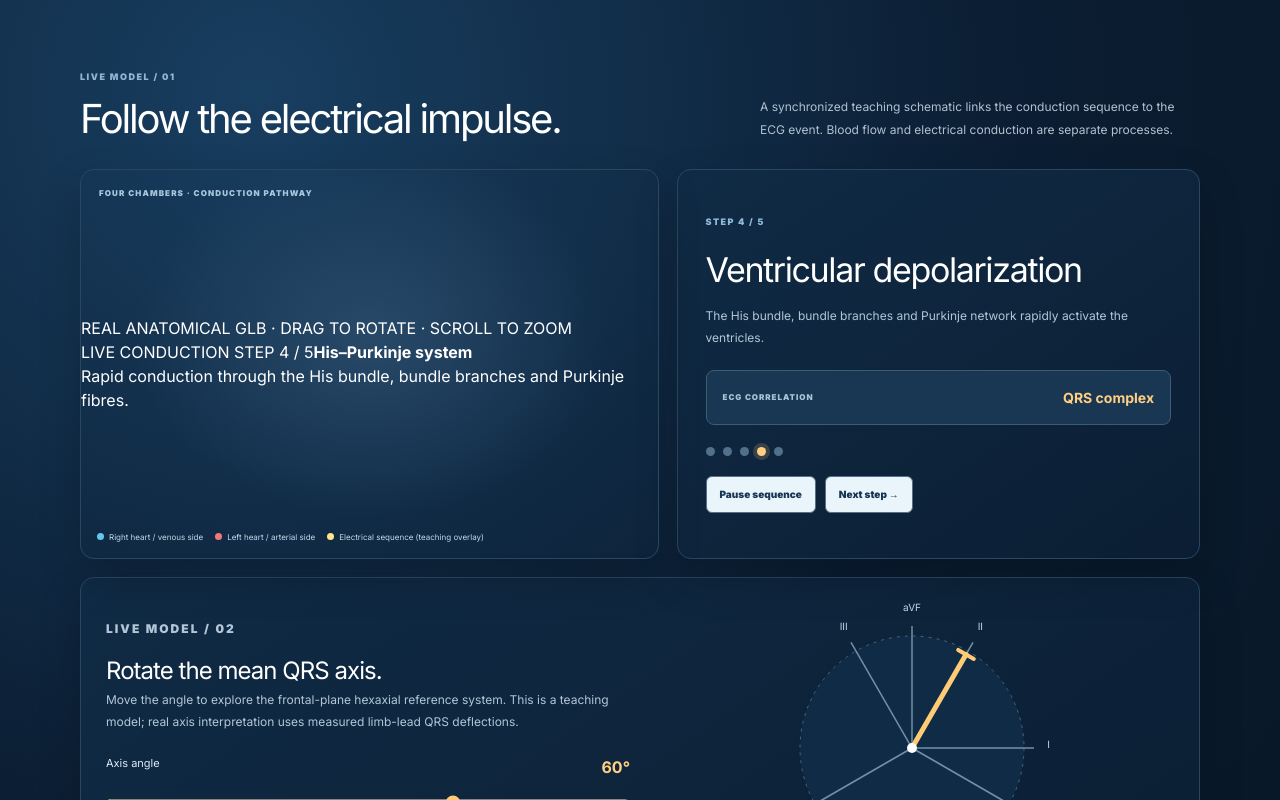
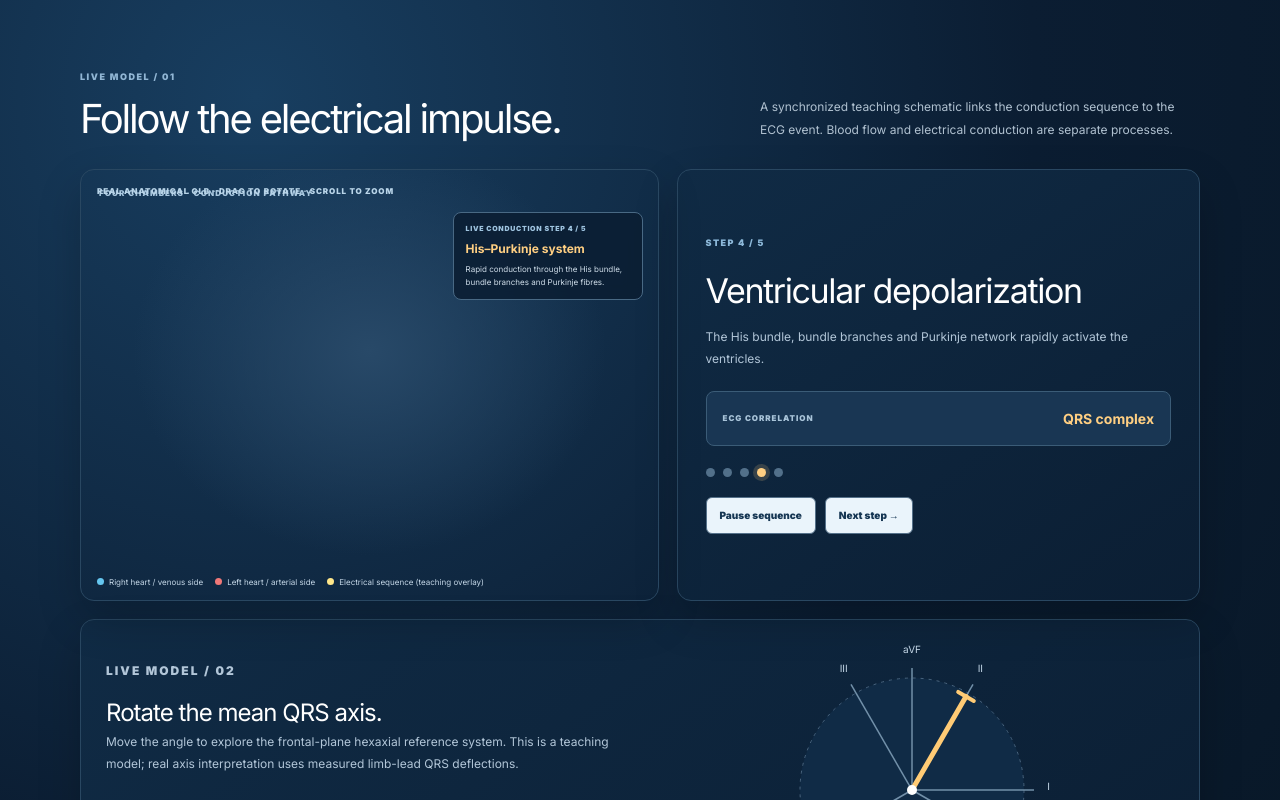
Before and after one commit to mdfaizan220163/med-student-site, a Next.js app: page /ecg in a window 1280 px wide. Shown: the part 654-1454 px from the top of the page. Built offline with nearby package versions, Linux system fonts and the light colour scheme.

Commit message:
Style interactive anatomical GLB heart viewer

```diff
--- a/app/ecg/ecg.css
+++ b/app/ecg/ecg.css
@@ -40,3 +40,15 @@
 .ecg-heart-3d-legend i.blue{background:#65c6ef}.ecg-heart-3d-legend i.red{background:#f07878}.ecg-heart-3d-legend i.gold{background:#ffe78a}
 .ecg-stage-marker{fill:#ffe78a;stroke:#fff;stroke-width:2;filter:drop-shadow(0 0 7px #ffcf82);transition:cx .35s ease,cy .35s ease}
 @media(max-width:760px){.ecg-heart-3d-wrap{height:310px}}
+
+/* Actual GLB anatomical heart viewer */
+.ecg-anatomical-model{width:100%;height:430px;position:relative;display:flex;align-items:center;justify-content:center;overflow:hidden}
+.ecg-anatomical-viewer{position:absolute;inset:30px 0 42px;display:block}
+.ecg-anatomical-viewer model-viewer{width:100%;height:100%;background:transparent;--poster-color:transparent}
+.ecg-model-badge{position:absolute;top:15px;left:16px;right:16px;color:#b9d5e9;font-size:8px;font-weight:850;letter-spacing:.11em;pointer-events:none}
+.ecg-model-stage-card{position:absolute;top:42px;right:15px;width:min(190px,42%);padding:11px 12px;border:1px solid #496984;border-radius:8px;background:#0b1d32dc;backdrop-filter:blur(8px);pointer-events:none}
+.ecg-model-stage-card span{display:block;color:#9fc4e0;font-size:7px;font-weight:850;letter-spacing:.1em}
+.ecg-model-stage-card strong{display:block;color:#ffcf82;font-size:12px;margin-top:6px}
+.ecg-model-stage-card p{color:#d1dfeb;font-size:8px;line-height:1.55;margin:5px 0 0}
+.ecg-anatomical-model .ecg-heart-3d-legend{z-index:2;bottom:12px}
+@media(max-width:760px){.ecg-anatomical-model{height:370px}.ecg-anatomical-viewer{inset:34px 0 48px}.ecg-model-stage-card{top:43px;right:8px;width:145px}.ecg-model-badge{font-size:7px}}
```
